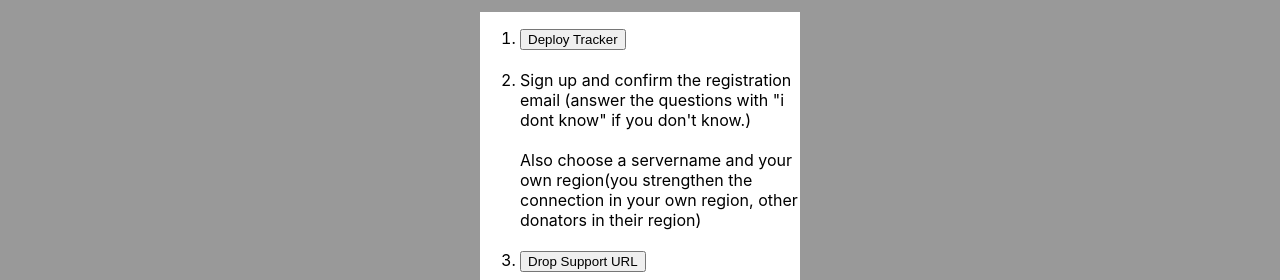
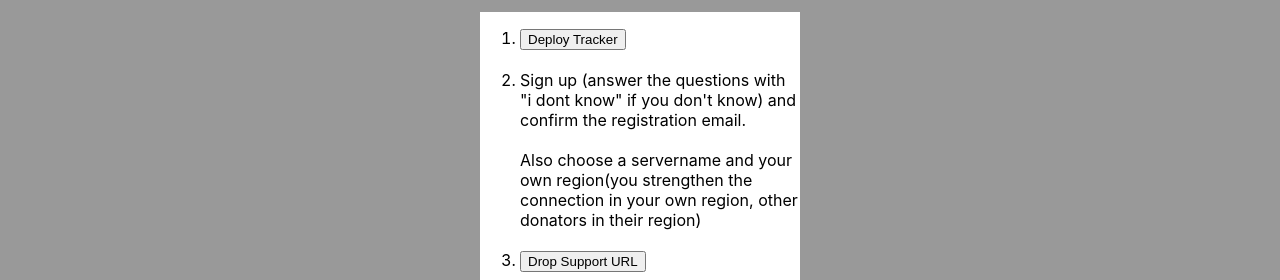
Before and after one commit to worldpeaceenginelabs/DONATE-DECENTRALIZE-UI, a Svelte app: page / in a window 1280 px wide. Both pictures are taken after a click on the button "Donate Decentralize". Shown: the part 228-508 px from the top of the page. Built offline with nearby package versions, Linux system fonts and the light colour scheme.

Commit message:
basic UI

```diff
--- a/src/Component1.svelte
+++ b/src/Component1.svelte
@@ -7,7 +7,7 @@
             rel="noopener noreferrer"
           >Deploy Tracker</a>
 		</button></li><br>
-		<li>Sign up and confirm the registration email (answer the questions with "i dont know" if you don't know.)<br><br>
+		<li>Sign up (answer the questions with "i dont know" if you don't know) and confirm the registration email. <br><br>
 			Also choose a servername and your own region(you strengthen the connection in your own region, other donators in their region)</li>
 			<br><li><button on:click={() => (toggleModal(Component3))}>
 			Drop Support URL
--- a/src/Component3.svelte
+++ b/src/Component3.svelte
@@ -9,5 +9,4 @@
 <script>
 	// Enter your apps name
 	let appname = "(Your App's Name)";
-
 </script>
```
